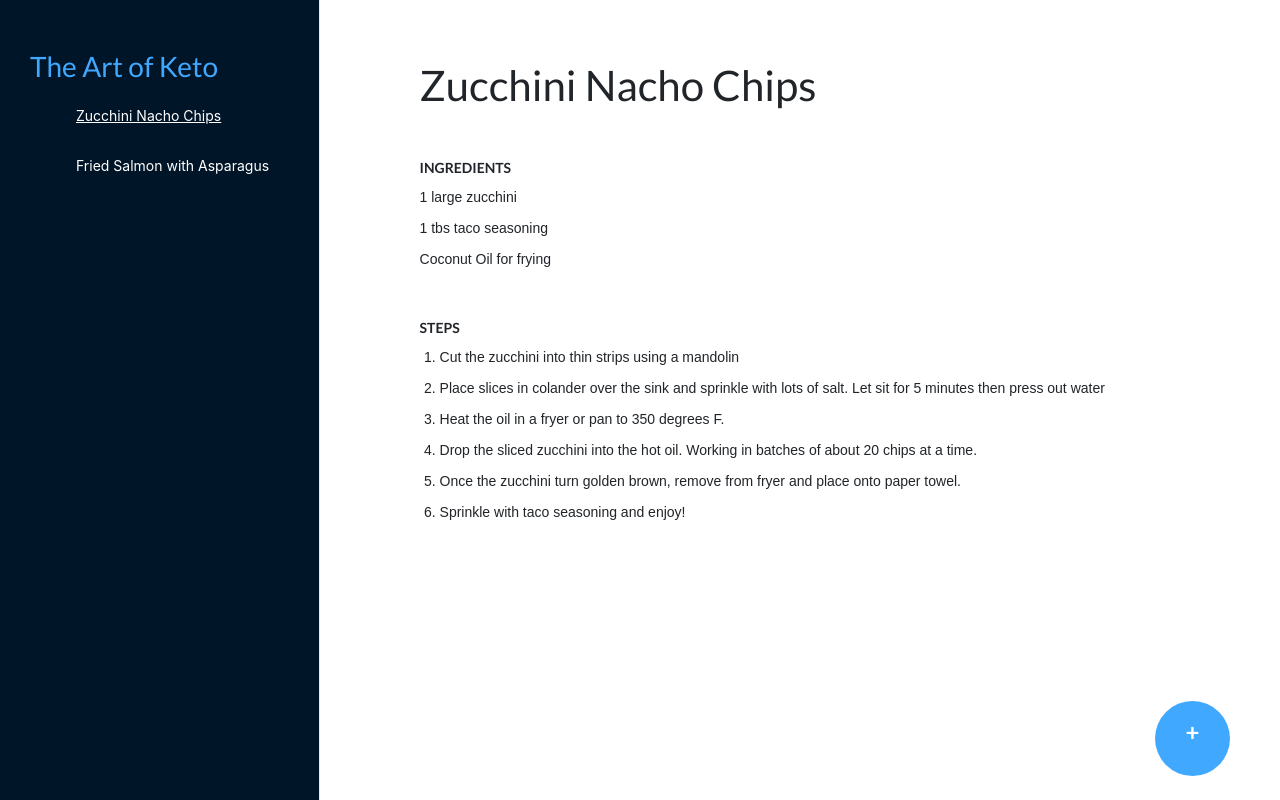
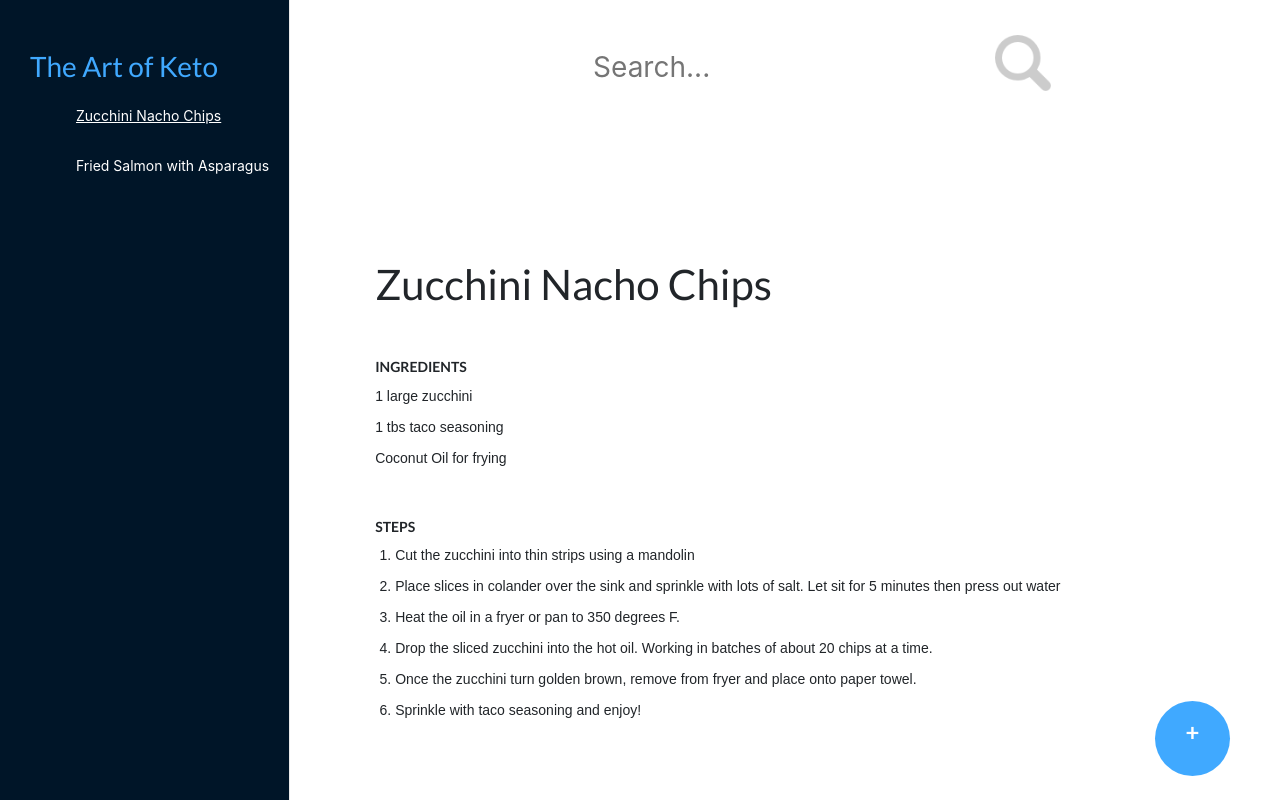
Before and after one commit to itdev164-sp2019/beltran-carlos-p1, a React (Create React App) app: page / in a window 1280 px wide. Built offline with nearby package versions, Linux system fonts and the light colour scheme.

Commit message:
updated components

```diff
--- a/src/components/App.js
+++ b/src/components/App.js
@@ -1,6 +1,7 @@
 import React, { Component } from 'react';
 import Recipe from './Recipe'
 import Navigation from './Navigation'
+import Autocomplete from './SearchBar';
 
 
 class App extends Component {
@@ -68,6 +69,7 @@ selectNewRecipe(recipeId){
       }
     }
     return (
+
       <div className="App">
         <aside className='sidebar'>
           <h1 className='sidebar__title'>The Art of Keto</h1>
@@ -77,6 +79,21 @@ selectNewRecipe(recipeId){
             recipeToSelect={this.selectNewRecipe}
           />
         </aside>
+        <div className="row">
+
+        <Autocomplete
+        options={[
+          "Zucchini",
+          "Taco Seasoning",
+          "Coconut Oil",
+          "Asparagus",
+          "Butter",
+          "Salmon",
+          "Salt",
+          "Pepper"
+        ]}
+      />
+
         {
           recipeToSelect ?
             <Recipe
@@ -87,6 +104,7 @@ selectNewRecipe(recipeId){
             :
             null
         }
+        </div>
       </div>
     );
     }
--- a/src/components/Recipe.js
+++ b/src/components/Recipe.js
@@ -16,7 +16,7 @@ class Recipe extends Component{
             <ol className="Recipe__steps">
             {steps}
             </ol>
-            <div class="Recipe__add"><button className="ui button">+</button></div>
+            <div className="Recipe__add"><button className="ui button">+</button></div>
         </div>
 
         );
--- /dev/null
+++ b/src/components/SearchBar.js
@@ -0,0 +1,119 @@
+import React, { Component } from 'react';
+import PropTypes from 'prop-types';
+
+export class Autocomplete extends Component {
+  static propTypes = {
+    options: PropTypes.instanceOf(Array).isRequired
+  };
+  state = {
+    activeOption: 0,
+    filteredOptions: [],
+    showOptions: false,
+    userInput: ''
+  };
+
+  onChange = (event) => {
+    console.log('onChanges');
+
+    const { options } = this.props;
+    const userInput = event.currentTarget.value;
+
+    const filteredOptions = options.filter(
+      (optionName) =>
+        optionName.toLowerCase().indexOf(userInput.toLowerCase()) > -1
+    );
+
+    this.setState({
+      activeOption: 0,
+      filteredOptions,
+      showOptions: true,
+      userInput: event.currentTarget.value
+    });
+  };
+
+  onClick = (event) => {
+    this.setState({
+      activeOption: 0,
+      filteredOptions: [],
+      showOptions: false,
+      userInput: event.currentTarget.innerText
+    });
+  };
+  onKeyDown = (event) => {
+    const { activeOption, filteredOptions } = this.state;
+
+    if (event.keyCode === 13) {
+      this.setState({
+        activeOption: 0,
+        showOptions: false,
+        userInput: filteredOptions[activeOption]
+      });
+    } else if (event.keyCode === 38) {
+      if (activeOption === 0) {
+        return;
+      }
+      this.setState({ activeOption: activeOption - 1 });
+    } else if (event.keyCode === 40) {
+      if (activeOption === filteredOptions.length - 1) {
+        console.log(activeOption);
+        return;
+      }
+      this.setState({ activeOption: activeOption + 1 });
+    }
+  };
+
+  render() {
+    const {
+      onChange,
+      onClick,
+      onKeyDown,
+
+      state: { activeOption, filteredOptions, showOptions, userInput }
+    } = this;
+    let optionList;
+    if (showOptions && userInput) {
+      if (filteredOptions.length) {
+        optionList = (
+          <ul className="options">
+            {filteredOptions.map((optionName, index) => {
+              let className;
+              if (index === activeOption) {
+                className = 'option-active';
+              }
+              return (
+                <li className={className} key={optionName} onClick={onClick}>
+                  {optionName}
+                </li>
+              );
+            })}
+          </ul>
+        );
+      } else {
+        optionList = (
+          <div className="no-options">
+            <em>No Option!</em>
+          </div>
+        );
+      }
+    }
+    return (
+      <React.Fragment>
+        <div className="search">
+          <input
+            placeholder="Search..."
+            type="text"
+            className="search-box"
+            onChange={onChange}
+            onKeyDown={onKeyDown}
+            value={userInput}
+          />
+          <input type="submit" value="" className="search-btn" />
+          {optionList}
+        </div>
+
+      </React.Fragment>
+    );
+  }
+}
+
+export default Autocomplete;
```
